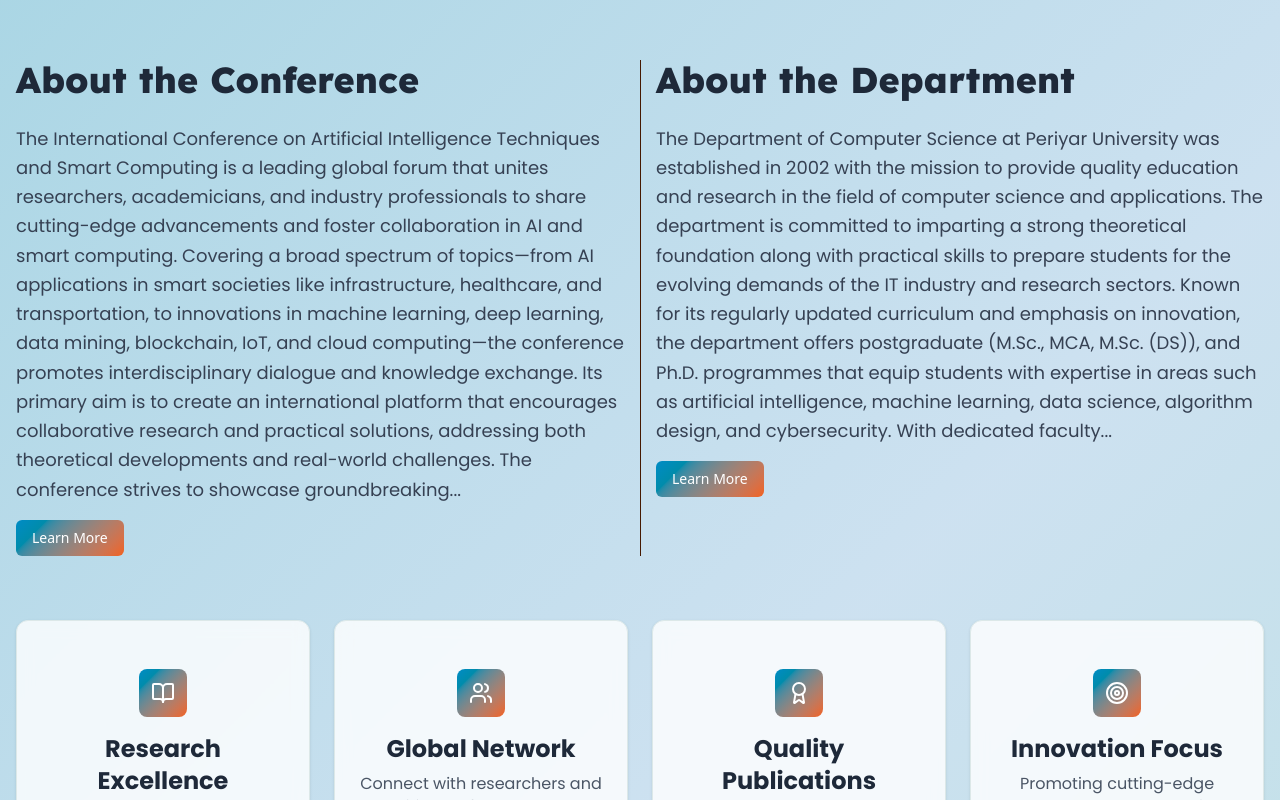
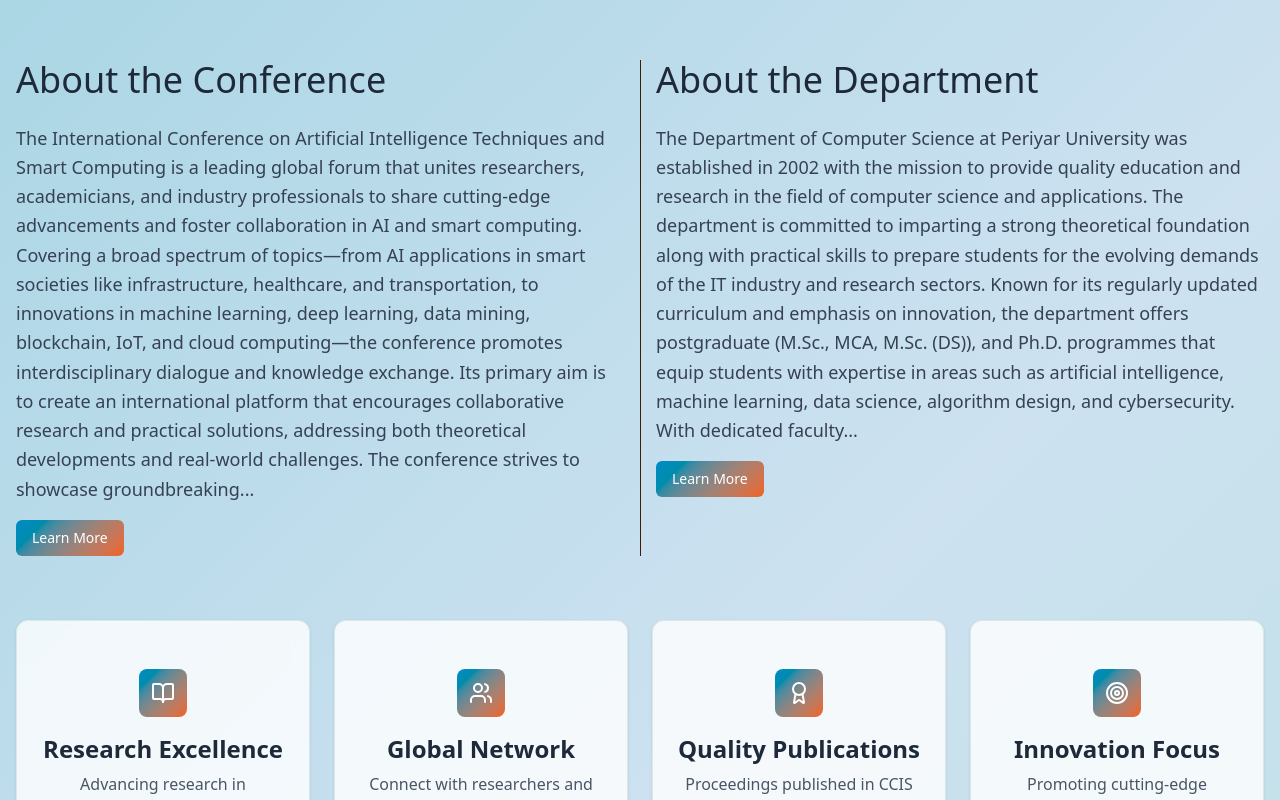
Before and after one commit to Nagarajan13172/International-conference, a React (Vite) app: page / in a window 1280 px wide. Shown: the part 1180-1980 px from the top of the page. Built offline with nearby package versions, Linux system fonts and the light colour scheme.

Commit message:
Remove unused font imports and classes from CSS

```diff
--- a/src/index.css
+++ b/src/index.css
@@ -1,4 +1,3 @@
-@import url("https://fonts.googleapis.com/css2?family=Lexend+Deca:wght@100..900&family=Poppins:ital,wght@0,100;0,200;0,300;0,400;0,500;0,600;0,700;0,800;0,900;1,100;1,200;1,300;1,400;1,500;1,600;1,700;1,800;1,900&display=swap");
 @import "tailwindcss";
 @import "tw-animate-css";
 
@@ -354,29 +353,3 @@
     );
   }
 }
-
-.lexend-deca {
-  font-family: "Lexend Deca", sans-serif;
-  font-optical-sizing: auto;
-  font-weight: 800;
-  font-style: normal;
-}
-
-
-.poppins-semibold {
-  font-family: "Poppins", sans-serif;
-  font-weight: 600;
-  font-style: normal;
-}
-
-.poppins-bold {
-  font-family: "Poppins", sans-serif;
-  font-weight: 700;
-  font-style: normal;
-}
-
-.poppins-regular {
-  font-family: "Poppins", sans-serif;
-  font-weight: 400;
-  font-style: normal;
-}
--- a/src/pages/components/AboutSection.tsx
+++ b/src/pages/components/AboutSection.tsx
@@ -54,7 +54,7 @@
                         transition={{ duration: 0.8 }}
                         className="flex flex-col items-start"
                     >
-                        <h2 className="lexend-deca text-3xl md:text-4xl mb-6 text-gray-800">About the Conference</h2>
+                        <h2 className=" text-3xl md:text-4xl mb-6 text-gray-800">About the Conference</h2>
                         <p className="text-lg text-gray-700 max-w-3xl text-left leading-relaxed poppins-regular">
                             {showFullConference ? conferenceText : getShortText(conferenceText)}
                         </p>
```
